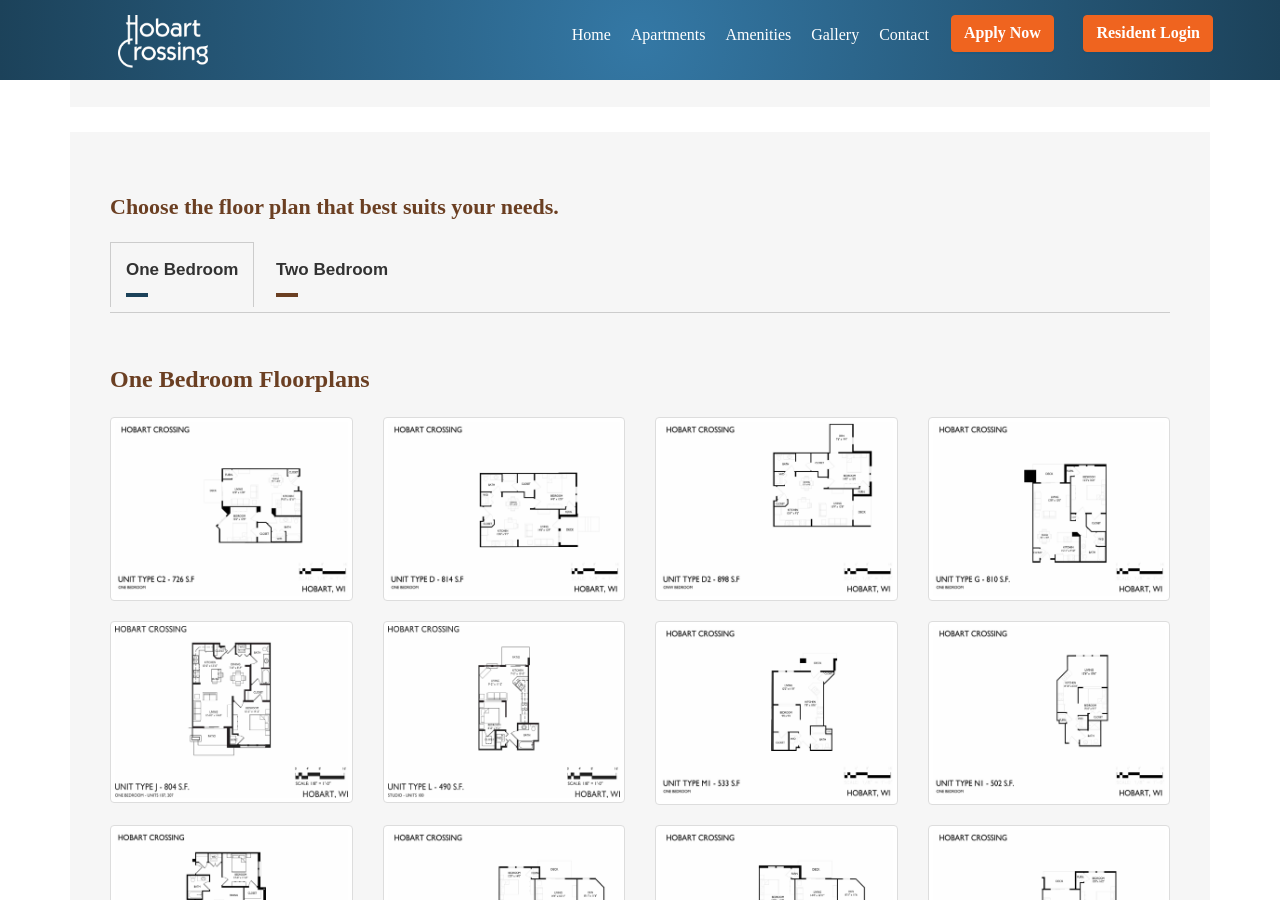
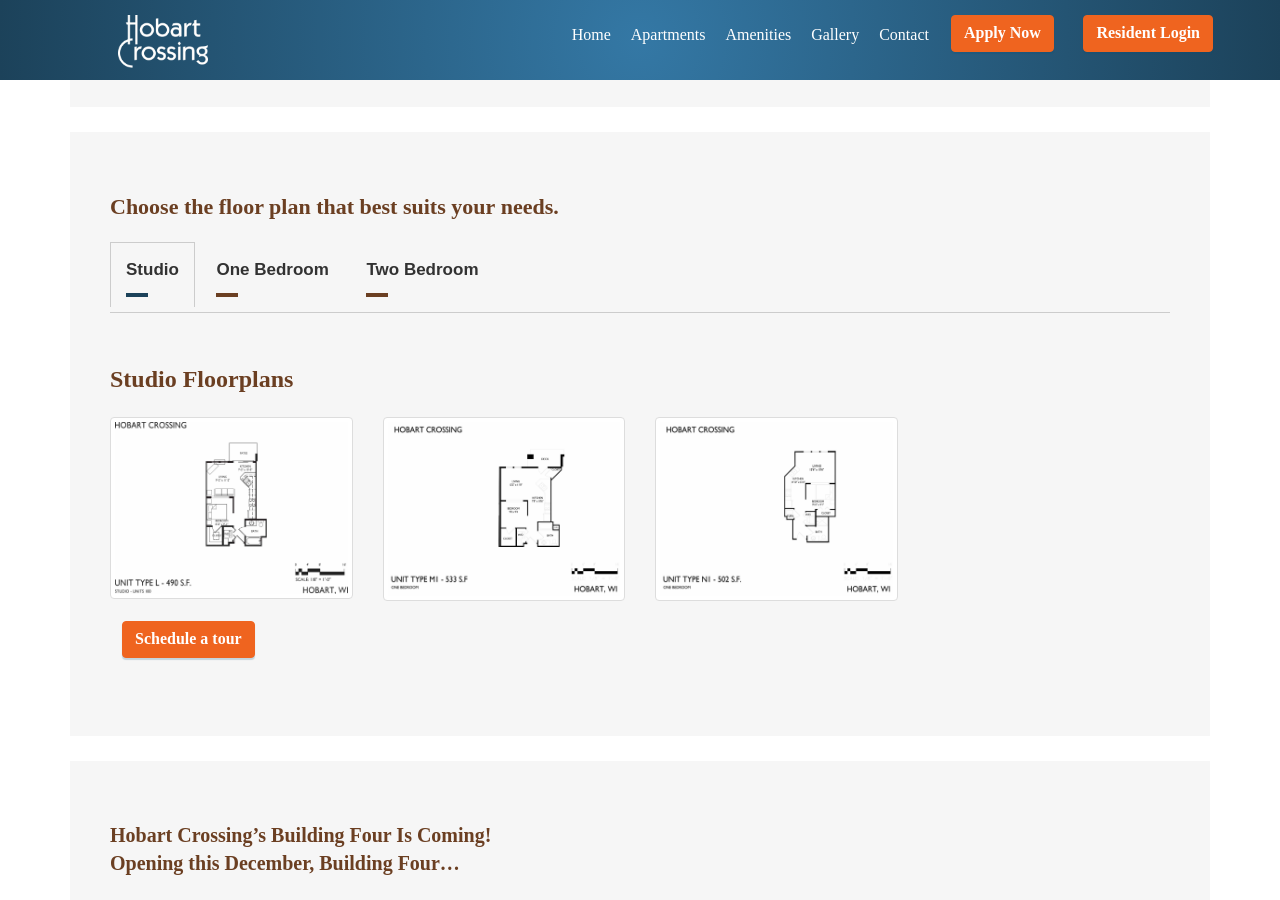
Before and after one commit to Justinator/Hobart-Crossing-2019, a Jekyll site: the page built from apartments/index.md, in a window 1280 px wide and 900 px high, scrolled down 1499 px. Built offline with Jekyll 4.4.1, drawn with Linux system fonts in a browser that asks for light colours; nearby versions of some CDN libraries.

Commit message:
separated studio floorplans from the one bedroom floorplans

```diff
--- a/_includes/floorplans.html
+++ b/_includes/floorplans.html
@@ -1,12 +1,29 @@
 <div class="tabset">
   <!-- Tab 1 -->
-  <input type="radio" name="tabset" id="tab1" aria-controls="marzen" checked>
-  <label for="tab1">One Bedroom</label>
+  <input type="radio" name="tabset" id="tab1" aria-controls="studio" checked>
+  <label for="tab1">Studio</label>
   <!-- Tab 2 -->
-  <input type="radio" name="tabset" id="tab2" aria-controls="rauchbier">
-  <label for="tab2">Two Bedroom</label>
-
+  <input type="radio" name="tabset" id="tab2" aria-controls="oneBedroom">
+  <label for="tab2">One Bedroom</label>
+  <!-- Tab 3 -->
+  <input type="radio" name="tabset" id="tab3" aria-controls="twoBedroom">
+  <label for="tab3">Two Bedroom</label>
   <div class="tab-panels">
+    <section id="studio" class="tab-panel">
+      <h3>Studio Floorplans</h3>
+      <div class="row gallery-2">
+        <div class="col-md-3 col-xs-6">
+          <a href="{{ site.baseurl }}/img/floorplans/one-bedroom-apartment-unit-type-l.jpg" class="thumbnail"><img src="{{ site.baseurl }}/img/floorplans/one-bedroom-apartment-unit-type-l.jpg"></a>
+        </div>
+        <div class="col-md-3 col-xs-6">
+          <a href="{{ site.baseurl }}/img/floorplans/one-bedroom-apartment-unit-type-m1.jpg" class="thumbnail"><img src="{{ site.baseurl }}/img/floorplans/one-bedroom-apartment-unit-type-m1.jpg"></a>
+        </div>
+        <div class="col-md-3 col-xs-6">
+          <a href="{{ site.baseurl }}/img/floorplans/one-bedroom-apartment-unit-type-n.jpg" class="thumbnail"><img src="{{ site.baseurl }}/img/floorplans/one-bedroom-apartment-unit-type-n.jpg"></a>
+        </div>
+      </div>
+      <a href="/contact" type="button" class="btn navbar-btn btn-primary">Schedule a tour</a>
+    </section>
     <section id="oneBedroom" class="tab-panel">
       <h3>One Bedroom Floorplans</h3>
       <div class="row gallery-2">
@@ -24,15 +41,6 @@
         </div>
         <div class="col-md-3 col-xs-6">
           <a href="{{ site.baseurl }}/img/floorplans/one-bedroom-apartment-unit-type-j.jpg" class="thumbnail"><img src="{{ site.baseurl }}/img/floorplans/one-bedroom-apartment-unit-type-j.jpg"></a>
-        </div>
-        <div class="col-md-3 col-xs-6">
-          <a href="{{ site.baseurl }}/img/floorplans/one-bedroom-apartment-unit-type-l.jpg" class="thumbnail"><img src="{{ site.baseurl }}/img/floorplans/one-bedroom-apartment-unit-type-l.jpg"></a>
-        </div>
-        <div class="col-md-3 col-xs-6">
-          <a href="{{ site.baseurl }}/img/floorplans/one-bedroom-apartment-unit-type-m1.jpg" class="thumbnail"><img src="{{ site.baseurl }}/img/floorplans/one-bedroom-apartment-unit-type-m1.jpg"></a>
-        </div>
-        <div class="col-md-3 col-xs-6">
-          <a href="{{ site.baseurl }}/img/floorplans/one-bedroom-apartment-unit-type-n.jpg" class="thumbnail"><img src="{{ site.baseurl }}/img/floorplans/one-bedroom-apartment-unit-type-n.jpg"></a>
         </div>
         <div class="col-md-3 col-xs-6">
           <a href="{{ site.baseurl }}/img/floorplans/one-bedroom-apartment-unit-type-p.jpg" class="thumbnail"><img src="{{ site.baseurl }}/img/floorplans/one-bedroom-apartment-unit-type-p.jpg"></a>
```
Also changed, not shown: 1 other file.
